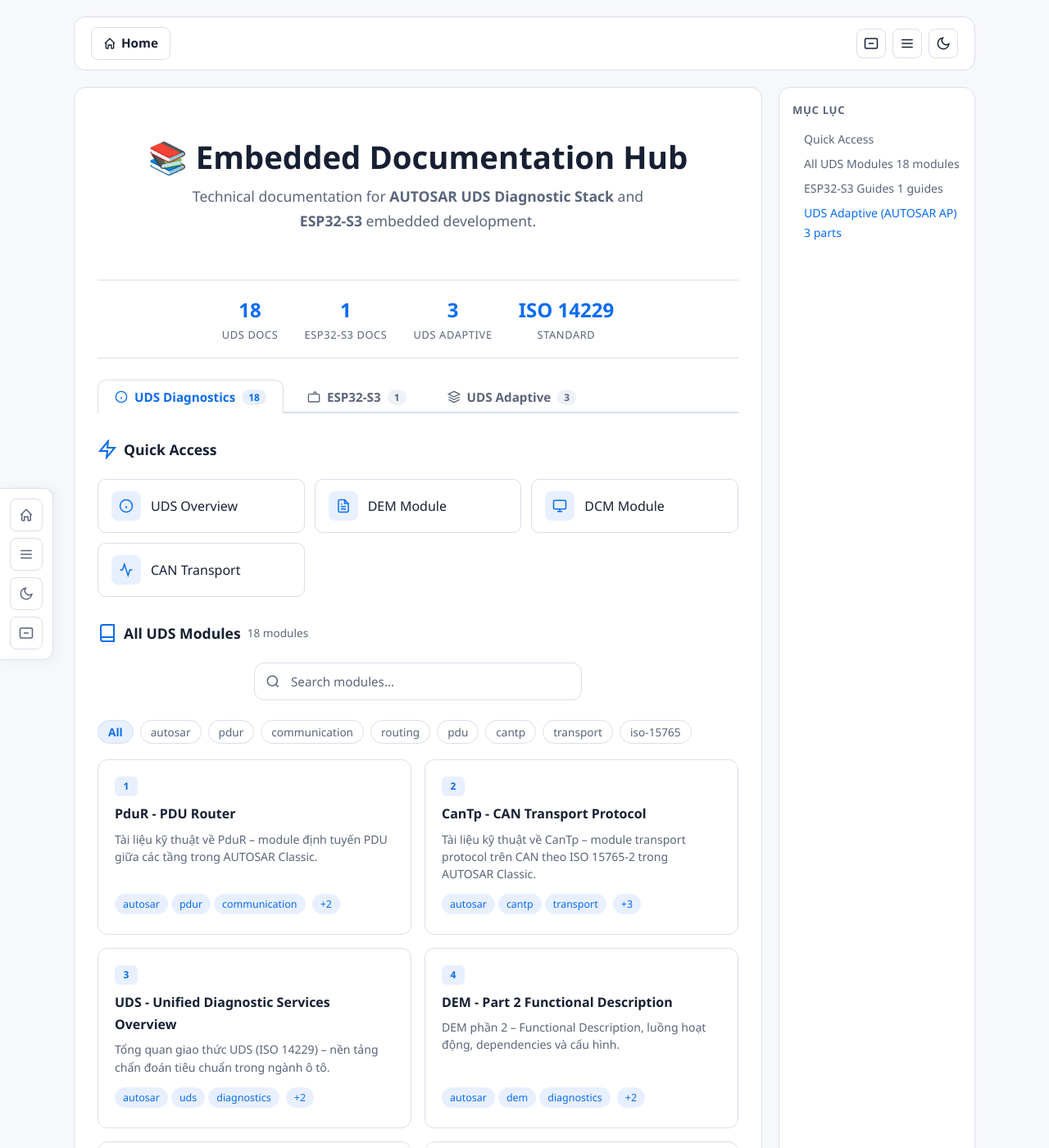
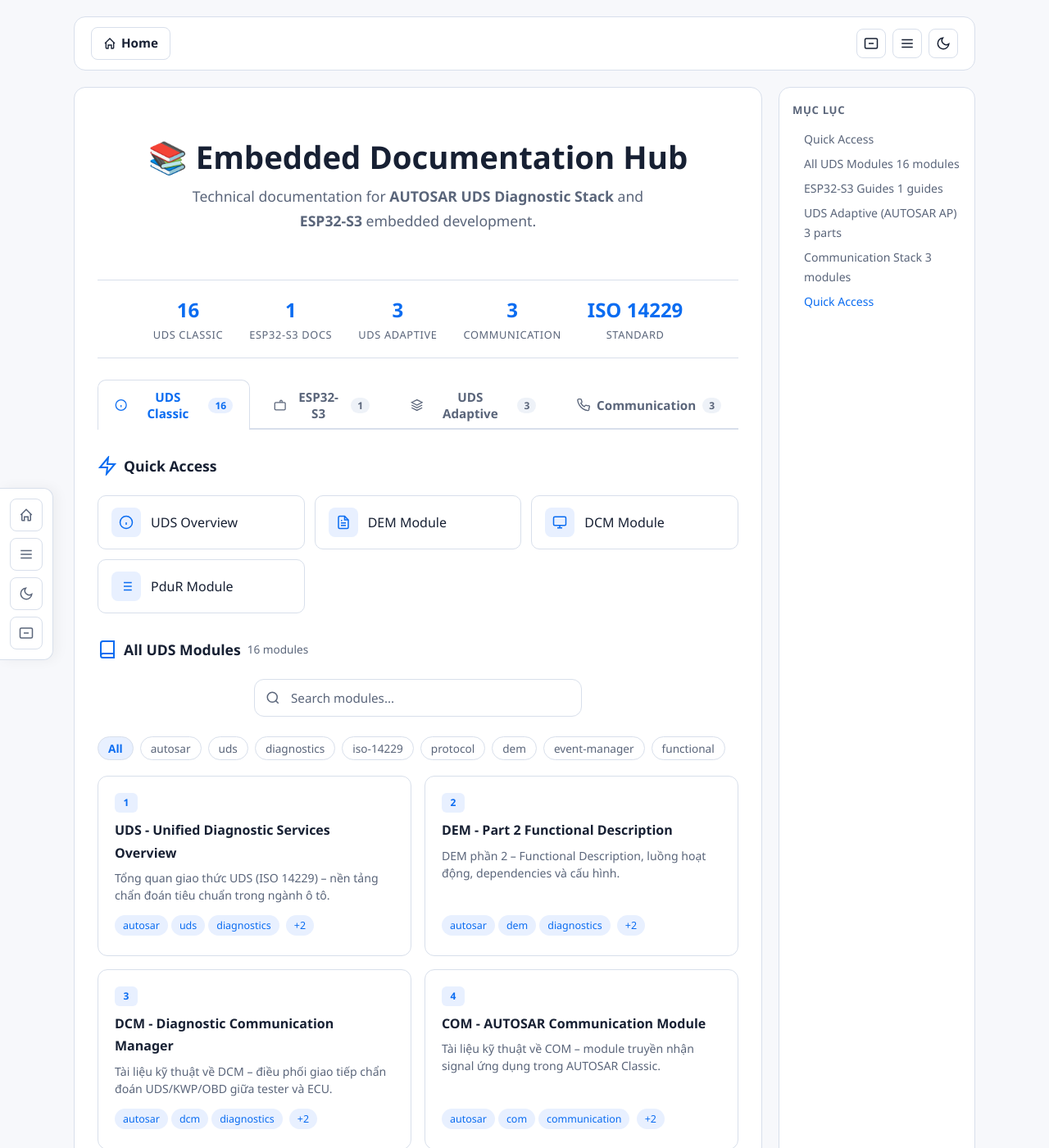
Before and after one commit to HoangPhuc02/Unified_Diagnostic_Services, a Jekyll site: the page built from index.md, in a window 1280 px wide and 1400 px high. Shown: the whole window at 82% size. Built offline with Jekyll 4.4.1, drawn with Linux system fonts in a browser that asks for light colours; part of the change alters nothing that is shown; some of the changed text lies outside the part shown.

````diff
--- a/index.md
+++ b/index.md
@@ -11,16 +11,17 @@ description: Technical documentation for AUTOSAR Diagnostic Stack (UDS/DEM/DCM)
   <p class="hero-section__desc">Technical documentation for <strong>AUTOSAR UDS Diagnostic Stack</strong> and <strong>ESP32-S3</strong> embedded development.</p>
 </div>
 
-{% assign all_module_pages = site.pages | where: "module", true | sort: "path" %}
-{% assign uds_pages          = all_module_pages | where: "category", "uds" %}
-{% assign esp32_pages        = all_module_pages | where: "category", "esp32s3" %}
-{% assign uds_adaptive_pages = all_module_pages | where: "category", "uds_adaptive" %}
+{% assign all_module_pages    = site.pages | where: "module", true | sort: "path" %}
+{% assign uds_pages           = all_module_pages | where: "category", "uds" %}
+{% assign esp32_pages         = all_module_pages | where: "category", "esp32s3" %}
+{% assign uds_adaptive_pages  = all_module_pages | where: "category", "uds_adaptive" %}
+{% assign communication_pages = all_module_pages | where: "category", "communication" %}
 
 <!-- Quick Stats -->
 <div class="stats-bar">
   <div class="stat-item">
     <div class="stat-item__value">{{ uds_pages | size }}</div>
-    <div class="stat-item__label">UDS Docs</div>
+    <div class="stat-item__label">UDS Classic</div>
   </div>
   <div class="stat-item">
     <div class="stat-item__value">{{ esp32_pages | size }}</div>
@@ -29,6 +30,10 @@ description: Technical documentation for AUTOSAR Diagnostic Stack (UDS/DEM/DCM)
   <div class="stat-item">
     <div class="stat-item__value">{{ uds_adaptive_pages | size }}</div>
     <div class="stat-item__label">UDS Adaptive</div>
+  </div>
+  <div class="stat-item">
+    <div class="stat-item__value">{{ communication_pages | size }}</div>
+    <div class="stat-item__label">Communication</div>
   </div>
   <div class="stat-item">
     <div class="stat-item__value">ISO 14229</div>
@@ -40,7 +45,7 @@ description: Technical documentation for AUTOSAR Diagnostic Stack (UDS/DEM/DCM)
 <div class="cat-tabs" role="tablist">
   <button class="cat-tab is-active" data-cat="uds" role="tab" aria-selected="true">
     <svg viewBox="0 0 24 24" fill="none" stroke="currentColor" stroke-width="2" width="16" height="16"><circle cx="12" cy="12" r="10"/><path d="M12 16v-4M12 8h.01"/></svg>
-    UDS Diagnostics
+    UDS Classic
     <span class="cat-tab__count">{{ uds_pages | size }}</span>
   </button>
   <button class="cat-tab" data-cat="esp32s3" role="tab" aria-selected="false">
@@ -52,6 +57,11 @@ description: Technical documentation for AUTOSAR Diagnostic Stack (UDS/DEM/DCM)
     <svg viewBox="0 0 24 24" fill="none" stroke="currentColor" stroke-width="2" width="16" height="16"><path d="M12 2L2 7l10 5 10-5-10-5z"/><path d="M2 17l10 5 10-5"/><path d="M2 12l10 5 10-5"/></svg>
     UDS Adaptive
     <span class="cat-tab__count">{{ uds_adaptive_pages | size }}</span>
+  </button>
+  <button class="cat-tab" data-cat="communication" role="tab" aria-selected="false">
+    <svg viewBox="0 0 24 24" fill="none" stroke="currentColor" stroke-width="2" width="16" height="16"><path d="M22 16.92v3a2 2 0 01-2.18 2 19.79 19.79 0 01-8.63-3.07A19.5 19.5 0 014.36 11.8 19.79 19.79 0 011.3 3.18 2 2 0 013.28 1h3a2 2 0 012 1.72c.127.96.361 1.903.7 2.81a2 2 0 01-.45 2.11L7.09 8.5a16 16 0 006.4 6.4l1.67-1.94a2 2 0 012.1-.45c.907.339 1.85.573 2.81.7A2 2 0 0122 16.92z"/></svg>
+    Communication
+    <span class="cat-tab__count">{{ communication_pages | size }}</span>
   </button>
 </div>
 
@@ -85,11 +95,11 @@ description: Technical documentation for AUTOSAR Diagnostic Stack (UDS/DEM/DCM)
       </div>
       <span class="quick-access__text">DCM Module</span>
     </a>
-    <a class="quick-access__item" href="{{ '/cantp/' | relative_url }}">
+    <a class="quick-access__item" href="{{ '/pdur/' | relative_url }}">
       <div class="quick-access__icon">
-        <svg viewBox="0 0 24 24" fill="none" stroke="currentColor" stroke-width="2"><path d="M22 12h-4l-3 9L9 3l-3 9H2"/></svg>
+        <svg viewBox="0 0 24 24" fill="none" stroke="currentColor" stroke-width="2"><path d="M8 6h13M8 12h13M8 18h13M3 6h.01M3 12h.01M3 18h.01"/></svg>
       </div>
-      <span class="quick-access__text">CAN Transport</span>
+      <span class="quick-access__text">PduR Module</span>
     </a>
   </div>
 
@@ -217,6 +227,72 @@ description: Technical documentation for AUTOSAR Diagnostic Stack (UDS/DEM/DCM)
 
 </div><!-- end #cat-uds_adaptive -->
 
+<!-- ===== Communication Section ===== -->
+<div class="cat-section is-hidden" id="cat-communication">
+
+  <div class="section-header">
+    <h3 class="section-header__title">
+      <svg class="section-header__icon" viewBox="0 0 24 24" fill="none" stroke="currentColor" stroke-width="2"><path d="M22 16.92v3a2 2 0 01-2.18 2 19.79 19.79 0 01-8.63-3.07A19.5 19.5 0 014.36 11.8 19.79 19.79 0 011.3 3.18 2 2 0 013.28 1h3a2 2 0 012 1.72c.127.96.361 1.903.7 2.81a2 2 0 01-.45 2.11L7.09 8.5a16 16 0 006.4 6.4l1.67-1.94a2 2 0 012.1-.45c.907.339 1.85.573 2.81.7A2 2 0 0122 16.92z"/></svg>
+      Communication Stack
+      <span class="section-header__count">{{ communication_pages | size }} modules</span>
+    </h3>
+  </div>
+
+  <div class="cat-section-intro">
+    <p>Tài liệu về <strong>AUTOSAR Communication Stack</strong> – PDU Router (PduR), CAN Transport Protocol (CanTp),
+    và Diagnostics over IP (DoIP). Covers ISO 15765-2 (CanTp) và ISO 13400-2 (DoIP).</p>
+  </div>
+
+  <!-- Quick Access -->
+  <div class="section-header">
+    <h3 class="section-header__title">
+      <svg class="section-header__icon" viewBox="0 0 24 24" fill="none" stroke="currentColor" stroke-width="2"><path d="M13 2L3 14h9l-1 8 10-12h-9l1-8z"/></svg>
+      Quick Access
+    </h3>
+  </div>
+
+  <div class="quick-access">
+    <a class="quick-access__item" href="{{ '/pdur/' | relative_url }}">
+      <div class="quick-access__icon">
+        <svg viewBox="0 0 24 24" fill="none" stroke="currentColor" stroke-width="2"><path d="M8 6h13M8 12h13M8 18h13M3 6h.01M3 12h.01M3 18h.01"/></svg>
+      </div>
+      <span class="quick-access__text">PduR Module</span>
+    </a>
+    <a class="quick-access__item" href="{{ '/cantp/' | relative_url }}">
+      <div class="quick-access__icon">
+        <svg viewBox="0 0 24 24" fill="none" stroke="currentColor" stroke-width="2"><path d="M22 12h-4l-3 9L9 3l-3 9H2"/></svg>
+      </div>
+      <span class="quick-access__text">CAN Transport</span>
+    </a>
+    <a class="quick-access__item" href="{{ '/doip/' | relative_url }}">
+      <div class="quick-access__icon">
+        <svg viewBox="0 0 24 24" fill="none" stroke="currentColor" stroke-width="2"><circle cx="12" cy="12" r="10"/><path d="M2 12h20M12 2a15.3 15.3 0 014 10 15.3 15.3 0 01-4 10 15.3 15.3 0 01-4-10 15.3 15.3 0 014-10z"/></svg>
+      </div>
+      <span class="quick-access__text">DoIP Overview</span>
+    </a>
+  </div>
+
+  <div class="doc-grid">
+    {% assign counter = 0 %}
+    {% for p in communication_pages %}
+    {% assign counter = counter | plus: 1 %}
+    <a class="doc-card" href="{{ p.url | relative_url }}" data-tags="{{ p.tags | join: ',' }}">
+      <span class="doc-card__number">{{ counter }}</span>
+      <div class="doc-card__title">{{ p.title }}</div>
+      <p class="doc-card__desc">{{ p.description }}</p>
+      {% if p.tags %}
+      <div class="doc-card__tags">
+        {% for t in p.tags limit: 3 %}<span class="tag-badge">{{ t }}</span>{% endfor %}
+        {% assign tag_count = p.tags | size %}
+        {% if tag_count > 3 %}<span class="tag-badge">+{{ tag_count | minus: 3 }}</span>{% endif %}
+      </div>
+      {% endif %}
+    </a>
+    {% endfor %}
+  </div>
+
+</div><!-- end #cat-communication -->
+
 <hr>
 
 <div style="text-align: center; color: var(--muted); font-size: 0.85rem;">
--- a/modules/communication/05-pdur.md
+++ b/modules/communication/05-pdur.md
@@ -1,6 +1,6 @@
 ---
 layout: default
-category: uds
+category: communication
 title: "PduR - PDU Router"
 nav_exclude: true
 module: true
--- a/modules/communication/06-cantp.md
+++ b/modules/communication/06-cantp.md
@@ -1,6 +1,6 @@
 ---
 layout: default
-category: uds
+category: communication
 title: "CanTp - CAN Transport Protocol"
 nav_exclude: true
 module: true
--- /dev/null
+++ b/modules/communication/07-doip-overview.md
@@ -0,0 +1,356 @@
+---
+layout: default
+category: communication
+title: "DoIP - Diagnostics over Internet Protocol"
+nav_exclude: true
+module: true
+tags: [doip, iso-13400, ethernet, uds, transport, tcp-ip]
+description: "Tổng quan về DoIP (ISO 13400-2) – giao thức chẩn đoán qua Ethernet, thay thế CanTp trong các xe hiện đại."
+permalink: /doip/
+---
+
+# DoIP – Diagnostics over Internet Protocol
+
+## 1. Giới thiệu
+
+**DoIP** (Diagnostics over Internet Protocol) là giao thức tầng transport được định nghĩa theo **ISO 13400-2**, cho phép truyền tải UDS messages qua mạng **Ethernet/TCP-IP** thay vì CAN bus.
+
+Trong xe hơi thế hệ mới (EV, ADAS, high-bandwidth ECU), Ethernet được dùng như backbone network chính. DoIP là cầu nối giữa **external tester** (máy chẩn đoán) và **ECU** thông qua hạ tầng Ethernet sẵn có.
+
+### So sánh DoIP và CanTp
+
+| Đặc điểm | CanTp (ISO 15765-2) | DoIP (ISO 13400-2) |
+|---|---|---|
+| Transport Network | CAN Bus | Ethernet (TCP/UDP) |
+| Tốc độ | 500 kbit/s – 8 Mbit/s | 100 Mbit/s – 1 Gbit/s |
+| Max payload | ~4095 bytes (CanTp 2.0) | Không giới hạn thực tế |
+| Port cố định | Không có | TCP/UDP 13400 |
+| Phát hiện ECU | Không | UDP broadcast (vehicle discovery) |
+| Authentication layer | Không tích hợp | TLS tuỳ chọn (ISO 13400-3) |
+| Dùng trong | Xe truyền thống, in-vehicle | Flash lập trình, OTA, HPC ECU |
+
+---
+
+## 2. Kiến trúc Protocol Stack
+
+```
+┌─────────────────────────────────┐
+│   UDS Application (ISO 14229)   │  ◄── Service Layer (SIDs)
+├─────────────────────────────────┤
+│   DoIP Transport (ISO 13400-2)  │  ◄── Frame routing, session mgmt
+├─────────────────────────────────┤
+│       TCP / UDP (Port 13400)    │  ◄── Reliable / Unreliable
+├─────────────────────────────────┤
+│         IPv4 / IPv6             │
+├─────────────────────────────────┤
+│   Ethernet (100BASE-T1 / 1GbE)  │
+└─────────────────────────────────┘
+```
+
+- **UDP port 13400**: Vehicle discovery, entity status queries (connectionless)
+- **TCP port 13400**: Diagnostic sessions – đảm bảo đủ thứ tự và tin cậy
+
+```mermaid
+graph TD
+    A["UDS (ISO 14229)"] -->|"diagnostic request/response"| B
+    B["DoIP Layer (ISO 13400-2)"] -->|"TCP/UDP port 13400"| C
+    C["IP Network (IPv4/IPv6)"]
+    C --> D["Ethernet 100BASE-T1 / 1GbE"]
+    D --> E["Vehicle ECUs / DoIP Gateway"]
+
+    style A fill:#3b82f6,color:#fff
+    style B fill:#8b5cf6,color:#fff
+    style C fill:#10b981,color:#fff
+    style E fill:#f59e0b,color:#fff
+```
+
+---
+
+## 3. Cấu trúc DoIP Frame
+
+Mỗi DoIP message đều bắt đầu bằng một **generic header** 8 byte cố định:
+
+```
+ Byte 0         Byte 1         Byte 2     Byte 3     Byte 4–7
+┌──────────────┬──────────────┬──────────────────────┬──────────────────────┐
+│ Protocol Ver │ ~Protocol Ver│  Payload Type (2 B)  │  Payload Length (4B) │
+└──────────────┴──────────────┴──────────────────────┴──────────────────────┘
+│<──── Header ──────────────────────────────── 8 bytes ───────────────────>│
+│<──── Payload data (0 … N bytes) ──────────────────────────────────────>  │
+```
+
+| Field | Size | Mô tả |
+|---|---|---|
+| Protocol Version | 1 byte | `0x02` = ISO 13400-2:2012; `0x03` = 2019 |
+| ~Protocol Version | 1 byte | Bitwise inversion của byte trước (kiểm tra lỗi) |
+| Payload Type | 2 bytes | Loại nội dung (xem bảng bên dưới) |
+| Payload Length | 4 bytes | Số byte của payload (big-endian) |
+| Payload | N bytes | Dữ liệu tuỳ loại message |
+
+### Bảng Payload Type quan trọng
+
+| Payload Type | Tên | Giao thức |
+|---|---|---|
+| `0x0001` | Generic DoIP Header Negative Acknowledge | UDP/TCP |
+| `0x0002` | Vehicle Identification Request | UDP |
+| `0x0003` | Vehicle Identification Request w/ EID | UDP |
+| `0x0004` | Vehicle Identification Request w/ VIN | UDP |
+| `0x0004` | Vehicle Announcement / VIN Response | UDP |
+| `0x0005` | Routing Activation Request | TCP |
+| `0x0006` | Routing Activation Response | TCP |
+| `0x0007` | Alive Check Request | TCP |
+| `0x0008` | Alive Check Response | TCP |
+| `0x4001` | DoIP Entity Status Request | UDP/TCP |
+| `0x4002` | DoIP Entity Status Response | UDP/TCP |
+| `0x8001` | Diagnostic Message | TCP |
+| `0x8002` | Diagnostic Message Positive ACK | TCP |
+| `0x8003` | Diagnostic Message Negative ACK | TCP |
+
+---
+
+## 4. Luồng hoạt động
+
+### 4.1 Vehicle Discovery (UDP Broadcast)
+
+Trước khi thiết lập kết nối TCP, tester dùng UDP để tìm kiếm các DoIP entity trong mạng.
+
+```mermaid
+sequenceDiagram
+    participant T as External Tester
+    participant GW as DoIP Gateway/Edge Node
+    participant ECU as DoIP Node (ECU)
+
+    T->>GW: UDP Broadcast (0xFFFF) — Vehicle ID Request (0x0002)
+    GW-->>T: Vehicle Announcement (0x0004)<br/>VIN + EID + GID + IP Address + Logic Addr
+    T->>ECU: UDP Unicast — Vehicle ID Request w/ EID (0x0003)
+    ECU-->>T: Vehicle Announcement (0x0004)
+    Note over T,GW: Tester now knows IPs and logical addresses
+```
+
+**Vehicle Announcement payload** (33 bytes tối thiểu):
+
+| Field | Size | Mô tả |
+|---|---|---|
+| VIN | 17 B | Vehicle Identification Number |
+| Logical Address | 2 B | Địa chỉ logic của DoIP entity |
+| EID | 6 B | Entity Identifier (thường là MAC addr) |
+| GID | 6 B | Group Identifier |
+| Further Action | 1 B | `0x00` = không cần thêm, `0x10` = TLS required |
+
+---
+
+### 4.2 Routing Activation (TCP)
+
+Sau khi kết nối TCP, tester phải thực hiện **Routing Activation** trước khi gửi UDS message.
+
+```mermaid
+sequenceDiagram
+    participant T as External Tester
+    participant GW as DoIP Gateway
+
+    T->>GW: TCP Connect (port 13400)
+    T->>GW: Routing Activation Request (0x0005)<br/>Source Addr=0xXXXX, Type=0x00 (default)
+    GW-->>T: Routing Activation Response (0x0006)<br/>Code=0x10 (Activated)
+    Note over T,GW: Channel is now activated — ready for UDS
+```
+
+**Routing Activation Request payload:**
+
+| Field | Size | Giá trị |
+|---|---|---|
+| Source Address | 2 B | Tester logical address (e.g. `0x0E00`) |
+| Activation Type | 1 B | `0x00` = Default, `0x01` = WWH-OBD |
+| Reserved | 4 B | `0x00000000` |
+
+**Response codes (byte cuối của response):**
+
+| Code | Ý nghĩa |
+|---|---|
+| `0x10` | Routing successfully activated |
+| `0x00` | Denied – unknown source address |
+| `0x02` | Denied – connection already used |
+| `0x04` | Denied – missing auth confirmed |
+
+---
+
+### 4.3 Diagnostic Message Exchange
+
+```mermaid
+sequenceDiagram
+    participant T as External Tester (0x0E00)
+    participant GW as DoIP Gateway
+    participant ECU as Target ECU (0x0010)
+
+    T->>GW: Diagnostic Message (0x8001)<br/>Src=0x0E00, Dst=0x0010<br/>UDS: 22 F1 90 (ReadDataById VIN)
+    GW-->>T: Diagnostic Positive ACK (0x8002)<br/>Dst=0x0E00, Src=0x0010, ACK code=0x00
+    GW->>ECU: Forward UDS request
+    ECU->>GW: UDS Response: 62 F1 90 <VIN data>
+    GW-->>T: Diagnostic Message (0x8001)<br/>Src=0x0010, Dst=0x0E00<br/>UDS: 62 F1 90 <VIN data>
+    Note over T,ECU: Transparent UDS tunneling over Ethernet
+```
+
+**Diagnostic Message payload:**
+
+| Field | Size | Mô tả |
+|---|---|---|
+| Source Address | 2 B | Logical addr người gửi |
+| Target Address | 2 B | Logical addr người nhận (ECU/gateway) |
+| UDS Message | N B | Byte thô của UDS request/response |
+
+---
+
+## 5. Ví dụ: DoIP Frame bytes
+
+### ReadDataByIdentifier VIN (`0x22 0xF1 0x90`)
+
+```
+DoIP Header (8 bytes):
+  02 FD           ← Protocol version 0x02, ~ver = 0xFD
+  80 01           ← Payload Type = 0x8001 (Diagnostic Message)
+  00 00 00 09     ← Payload Length = 9 bytes
+
+Payload (9 bytes):
+  0E 00           ← Source Address = 0x0E00 (tester)
+  00 10           ← Target Address = 0x0010 (ECU)
+  22 F1 90        ← UDS: ReadDataByIdentifier, DID=0xF190 (VIN)
+
+Raw frame:
+  02 FD 80 01 00 00 00 09 0E 00 00 10 22 F1 90
+```
+
+---
+
+## 6. Ví dụ Code: Gửi DoIP Request (C)
+
+```c
+#include <stdio.h>
+#include <stdint.h>
+#include <string.h>
+#include <sys/socket.h>
+#include <netinet/in.h>
+#include <arpa/inet.h>
+#include <unistd.h>
+
+#define DOIP_PORT        13400
+#define DOIP_PROTO_VER   0x02
+#define PT_ROUTING_REQ   0x0005
+#define PT_DIAG_MSG      0x8001
+
+/* Build a DoIP generic header */
+static void build_header(uint8_t *buf, uint16_t payload_type, uint32_t payload_len)
+{
+    buf[0] = DOIP_PROTO_VER;
+    buf[1] = (uint8_t)(~DOIP_PROTO_VER);        /* inverse version */
+    buf[2] = (uint8_t)(payload_type >> 8);
+    buf[3] = (uint8_t)(payload_type & 0xFF);
+    buf[4] = (uint8_t)(payload_len >> 24);
+    buf[5] = (uint8_t)(payload_len >> 16);
+    buf[6] = (uint8_t)(payload_len >> 8);
+    buf[7] = (uint8_t)(payload_len & 0xFF);
+}
+
+/* Send Routing Activation Request */
+static int send_routing_activation(int sock, uint16_t tester_addr)
+{
+    uint8_t buf[8 + 7];
+    build_header(buf, PT_ROUTING_REQ, 7);
+    buf[8]  = (uint8_t)(tester_addr >> 8);
+    buf[9]  = (uint8_t)(tester_addr & 0xFF);
+    buf[10] = 0x00;                 /* activation type: default */
+    buf[11] = buf[12] = buf[13] = buf[14] = 0x00; /* reserved */
+    return send(sock, buf, sizeof(buf), 0);
+}
+
+/* Send Diagnostic Message wrapping a raw UDS payload */
+static int send_diag_message(int sock,
+                              uint16_t src, uint16_t dst,
+                              const uint8_t *uds, size_t uds_len)
+{
+    uint8_t buf[8 + 4 + uds_len];
+    build_header(buf, PT_DIAG_MSG, (uint32_t)(4 + uds_len));
+    buf[8]  = (uint8_t)(src >> 8);
+    buf[9]  = (uint8_t)(src & 0xFF);
+    buf[10] = (uint8_t)(dst >> 8);
+    buf[11] = (uint8_t)(dst & 0xFF);
+    memcpy(&buf[12], uds, uds_len);
+    return send(sock, buf, sizeof(buf), 0);
+}
+
+int main(void)
+{
+    /* UDS: ReadDataByIdentifier – DID 0xF190 (VIN) */
+    const uint8_t uds_req[] = { 0x22, 0xF1, 0x90 };
+
+    int sock = socket(AF_INET, SOCK_STREAM, 0);
+
+    struct sockaddr_in addr = {
+        .sin_family = AF_INET,
+        .sin_port   = htons(DOIP_PORT),
+    };
+    inet_pton(AF_INET, "192.168.1.10", &addr.sin_addr);
+
+    if (connect(sock, (struct sockaddr*)&addr, sizeof(addr)) < 0) {
+        perror("connect"); return 1;
+    }
+
+    send_routing_activation(sock, 0x0E00);
+
+    /* Read and discard routing activation response (13 bytes) */
+    uint8_t resp[64];
+    recv(sock, resp, sizeof(resp), 0);
+
+    send_diag_message(sock, 0x0E00, 0x0010, uds_req, sizeof(uds_req));
+
+    /* Read Positive ACK (12 bytes) then diagnostic response */
+    recv(sock, resp, sizeof(resp), 0);  /* DiagMsg Positive ACK */
+    int n = recv(sock, resp, sizeof(resp), 0);  /* UDS response */
+
+    if (n > 12 && resp[12] == 0x62) {
+        printf("VIN: %.17s\n", &resp[15]); /* bytes 15..31 = 17 chars */
+    }
+
+    close(sock);
+    return 0;
+}
+```
+
+> **Lưu ý bảo mật:** Trong production, DoIP nên chạy qua **TLS** (ISO 13400-3) để chống MITM và replay attacks. Port TLS là `13400` với STARTTLS hoặc wrap TLS socket.
+
+---
+
+## 7. DoIP trong AUTOSAR Classic
+
+Trong AUTOSAR Classic, DoIP được implement bởi module **SoAd** (Socket Adaptor) + **DoIP** module phía trên PduR:
+
+```
+         DCM
+          │
+         PduR
+       ┌──┴──┐
+     CanTp  DoIP
+       │      │
+      Can   SoAd
+              │
+           TcpIp
+              │
+           EthIf → Ethernet Driver
+```
+
+- `DoIP` module nhận PDU từ PduR, đóng gói thành DoIP frame, gửi xuống SoAd
+- `SoAd` quản lý TCP/UDP socket, map giữa PDU và socket connection
+- Configuration chính: `DoIPConfig.xml` – khai báo logical addresses, Tester whitelist, activation type
+
+---
+
+## 8. Tóm tắt
+
+| Bước | Action | Protocol |
+|---|---|---|
+| 1 | UDP broadcast tìm ECU | Vehicle ID Request → Announcement |
+| 2 | TCP connect tới gateway | TCP SYN/SYN-ACK port 13400 |
+| 3 | Routing Activation | PT=0x0005 → PT=0x0006 (code 0x10) |
+| 4 | Gửi UDS request | PT=0x8001 (Diagnostic Message) |
+| 5 | Nhận ACK | PT=0x8002 (Positive ACK) |
+| 6 | Nhận UDS response | PT=0x8001 (nguồn từ ECU) |
+
+DoIP là **backbone chẩn đoán** trong xe Ethernet, cung cấp tốc độ cao, phát hiện tự động qua UDP, và kết nối đáng tin cậy qua TCP – làm nền tảng cho flash lập trình, OTA update, và diagnostics trên xe EV/ADAS thế hệ mới.
````
